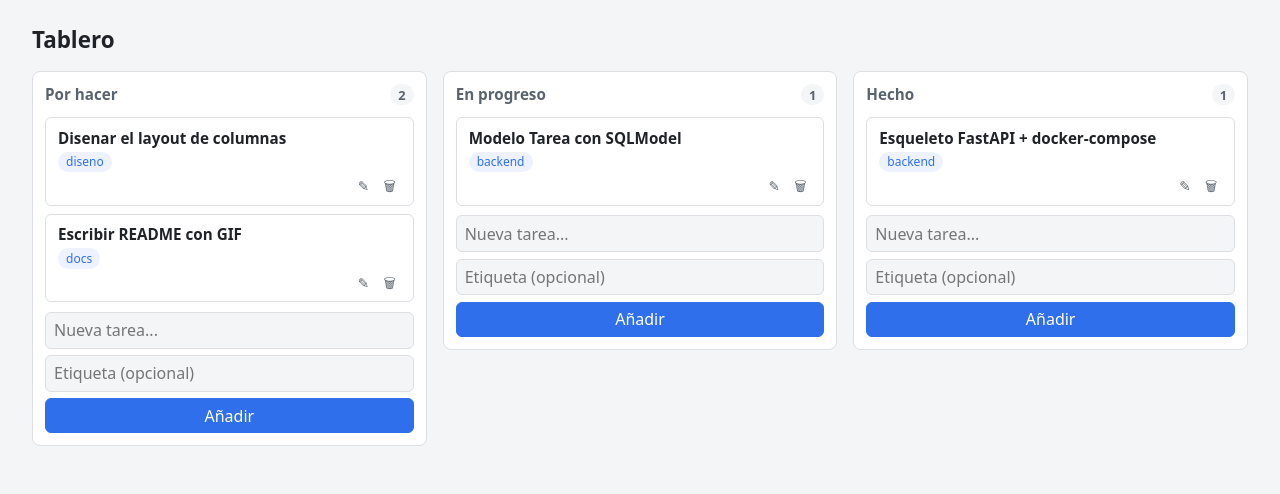
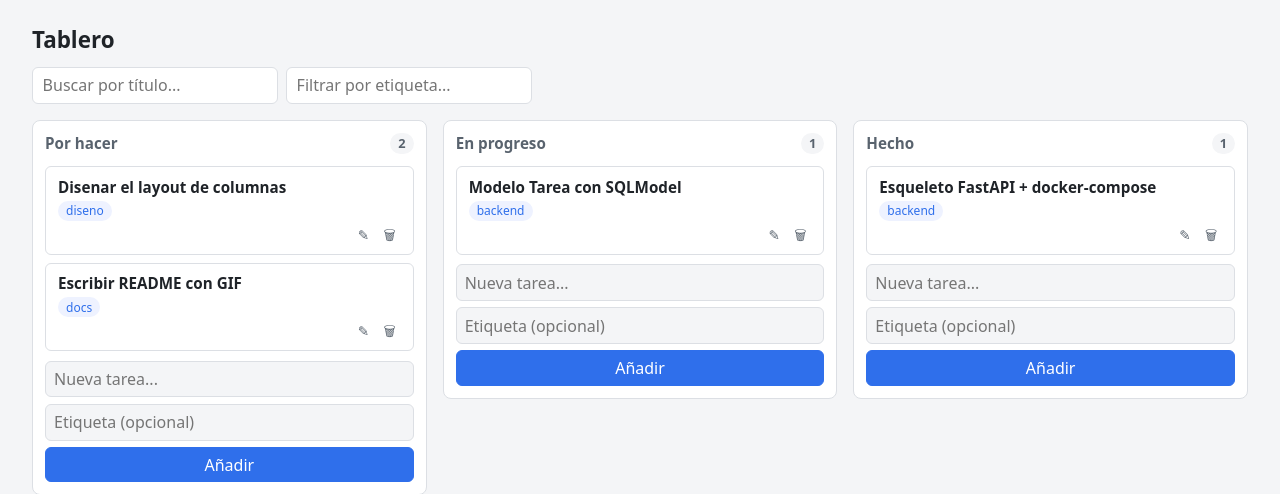
Before and after one commit to dfdez2003/app-htmx-fastapi, a FastAPI app: page / in a window 1280 px wide. Shown: the top 494 px of the page. Run offline with FastAPI, Linux system fonts and the light colour scheme; data comes from the database, SQL or seed files in the repository.

Commit message:
feat(busqueda): filtro en vivo por texto y etiqueta

```diff
--- a/app/rutas/tablero.py
+++ b/app/rutas/tablero.py
@@ -2,16 +2,10 @@ from fastapi import APIRouter, Depends, Request
 from sqlmodel import Session, select
 
 from app.database import get_session
-from app.modelos import Columna, Tarea
+from app.modelos import ETIQUETAS_COLUMNA, Columna, Tarea
 from app.plantillas import templates
 
 router = APIRouter()
-
-ETIQUETAS_COLUMNA = {
-    Columna.por_hacer: "Por hacer",
-    Columna.en_progreso: "En progreso",
-    Columna.hecho: "Hecho",
-}
 
 
 @router.get("/")
--- a/app/static/estilos.css
+++ b/app/static/estilos.css
@@ -25,6 +25,24 @@ body {
 .cabecera h1 {
   margin: 0;
   font-size: 1.4rem;
+}
+
+.buscador {
+  display: flex;
+  gap: 0.5rem;
+  margin-top: 0.75rem;
+  max-width: 500px;
+}
+
+.buscador input {
+  flex: 1;
+  min-width: 0;
+  font: inherit;
+  padding: 0.4rem 0.6rem;
+  border: 1px solid var(--borde);
+  border-radius: 6px;
+  background: var(--panel);
+  color: var(--texto);
 }
 
 .tablero {
--- /dev/null
+++ b/app/templates/fragmentos/columna.html
@@ -0,0 +1,11 @@
+<section class="columna" id="columna-{{ columna.clave }}" data-columna="{{ columna.clave }}">
+  <h2>{{ columna.etiqueta }} <span class="contador" id="contador-{{ columna.clave }}">{{ columna.tareas|length }}</span></h2>
+  <div class="lista" id="lista-{{ columna.clave }}" data-columna="{{ columna.clave }}">
+    {% for tarea in columna.tareas %}
+      {% include "fragmentos/tarjeta.html" %}
+    {% endfor %}
+  </div>
+  {% with columna_clave = columna.clave, modo = "crear" %}
+    {% include "fragmentos/formulario_tarea.html" %}
+  {% endwith %}
+</section>
--- /dev/null
+++ b/app/templates/fragmentos/columnas.html
@@ -0,0 +1,3 @@
+{% for columna in columnas %}
+  {% include "fragmentos/columna.html" %}
+{% endfor %}
--- a/app/templates/tablero.html
+++ b/app/templates/tablero.html
@@ -2,21 +2,17 @@
 {% block contenido %}
 <header class="cabecera">
   <h1>Tablero</h1>
+  <div class="buscador">
+    <input type="search" name="buscar" id="buscador-texto" placeholder="Buscar por título..."
+           hx-get="/tareas" hx-target="#tablero-columnas" hx-swap="innerHTML"
+           hx-trigger="keyup changed delay:300ms" hx-include="#buscador-etiqueta">
+    <input type="text" name="etiqueta" id="buscador-etiqueta" placeholder="Filtrar por etiqueta..."
+           hx-get="/tareas" hx-target="#tablero-columnas" hx-swap="innerHTML"
+           hx-trigger="keyup changed delay:300ms" hx-include="#buscador-texto">
+  </div>
 </header>
 <main id="tablero-columnas" class="tablero">
-  {% for columna in columnas %}
-  <section class="columna" id="columna-{{ columna.clave }}" data-columna="{{ columna.clave }}">
-    <h2>{{ columna.etiqueta }} <span class="contador" id="contador-{{ columna.clave }}">{{ columna.tareas|length }}</span></h2>
-    <div class="lista" id="lista-{{ columna.clave }}" data-columna="{{ columna.clave }}">
-      {% for tarea in columna.tareas %}
-        {% include "fragmentos/tarjeta.html" %}
-      {% endfor %}
-    </div>
-    {% with columna_clave = columna.clave, modo = "crear" %}
-      {% include "fragmentos/formulario_tarea.html" %}
-    {% endwith %}
-  </section>
-  {% endfor %}
+  {% include "fragmentos/columnas.html" %}
 </main>
 <script src="/static/tablero.js"></script>
 {% endblock %}
```
Also changed, not shown: app/modelos.py (+7 -0 lines), app/rutas/tareas.py (+32 -1 lines).
